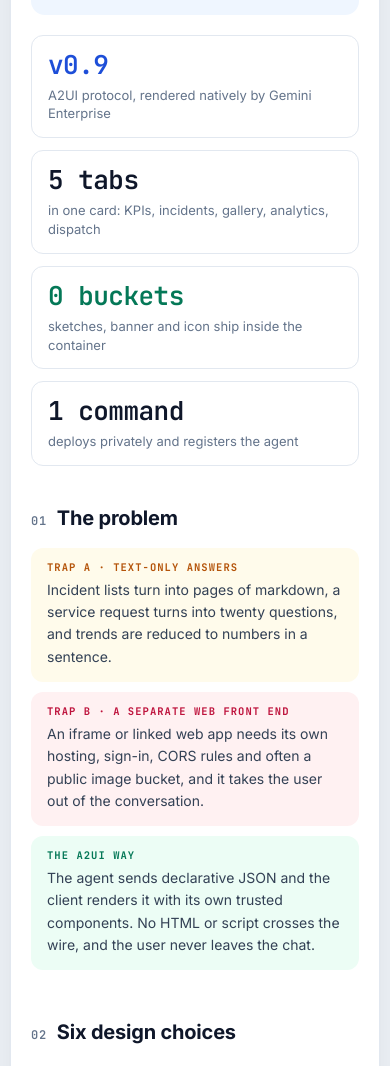
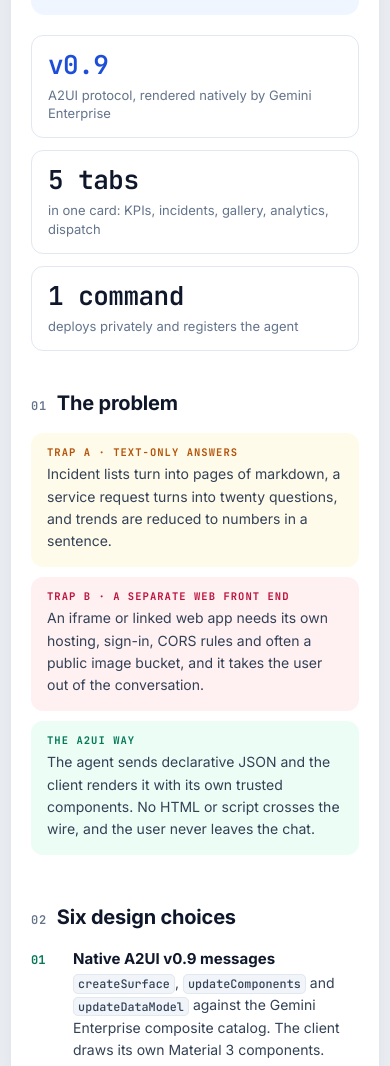
Before and after one commit to yonitg/ge-agent-a2ui, a plain HTML site: page docs/index.html in a window 390 px wide. Shown: the part 773-1839 px from the top of the page. Drawn offline with Linux system fonts and the light colour scheme.

Commit message:
docs: drop the "0 buckets" metric from the one-pager
Keep three metric tiles and adjust the grid and breakpoints to match.

```diff
--- a/docs/index.html
+++ b/docs/index.html
@@ -139,7 +139,7 @@
 
     .metrics {
       display: grid;
-      grid-template-columns: repeat(4, 1fr);
+      grid-template-columns: repeat(3, 1fr);
       gap: 12px;
       margin: 0 0 36px;
     }
@@ -283,7 +283,6 @@
       .topbar { flex-direction: column; align-items: flex-start; }
       h1 { font-size: 30px; }
       .subtitle { font-size: 16px; }
-      .metrics { grid-template-columns: repeat(2, 1fr); }
       .two-col, .try { grid-template-columns: 1fr; gap: 0; }
       .flow { grid-template-columns: 1fr; }
       code { white-space: normal; }
@@ -296,7 +295,7 @@
       td a { white-space: normal; word-break: break-all; }
       td:last-child { margin-top: 3px; }
     }
-    @media (max-width: 420px) {
+    @media (max-width: 600px) {
       .metrics { grid-template-columns: 1fr; }
     }
 
@@ -343,10 +342,6 @@
       <div class="metric">
         <div class="metric-value">5 tabs</div>
         <div class="metric-label">in one card: KPIs, incidents, gallery, analytics, dispatch</div>
-      </div>
-      <div class="metric">
-        <div class="metric-value green">0 buckets</div>
-        <div class="metric-label">sketches, banner and icon ship inside the container</div>
       </div>
       <div class="metric">
         <div class="metric-value">1 command</div>
```
